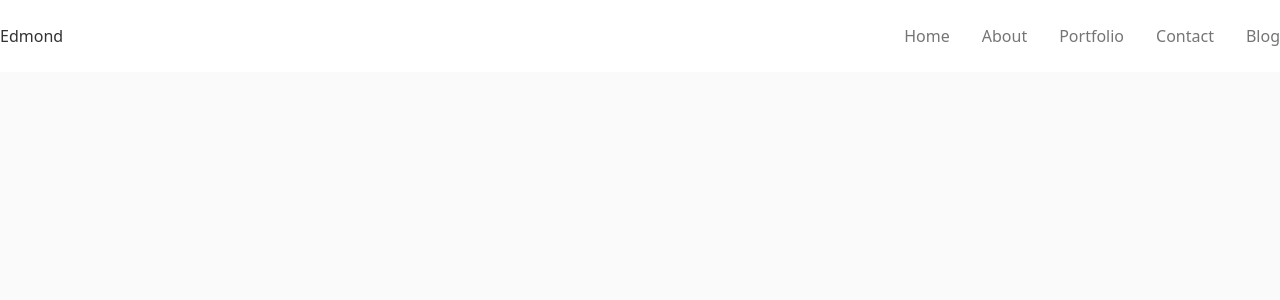
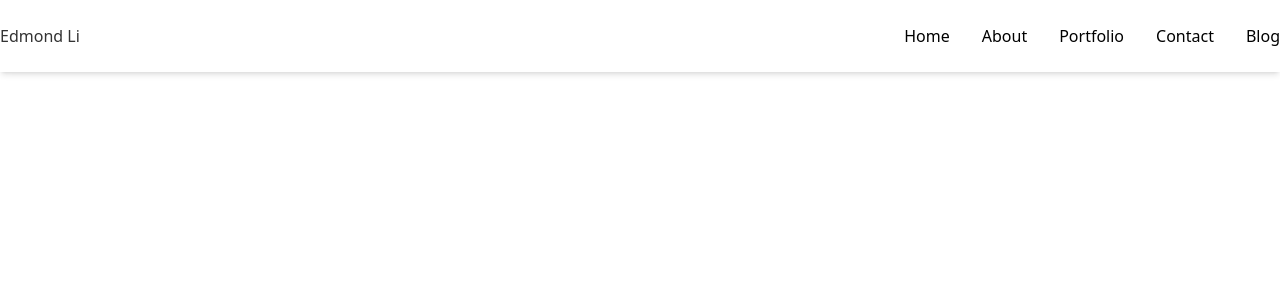
Before and after one commit to EdmondLi1/personalWebsite, a React (Vite) app in the folder client/: page / in a window 1280 px wide. Shown: the top 300 px of the page. Built offline with nearby package versions, Linux system fonts and the light colour scheme.

Commit message:
finished the nav bar

```diff
--- a/client/src/components/Navbar/Navbar.css
+++ b/client/src/components/Navbar/Navbar.css
@@ -17,15 +17,29 @@
   transition: .3s;
 }
 
-.nav__logo,
-.nav__toggle {
-  color: var(--title-color);
-}
-
 .nav__icon, .nav__close, .nav__toggle {
   display: none;
 }
 
-.nav__link:hover {
-  color: var(--title-color-dark);
+@media screen and (max-width: 768px) {
+  .container {
+    padding: 0 0.5rem;
+  }
+
+  .nav__menu {
+    box-shadow: 0 -1px 4px rgba(0, 0, 0, 0.15);
+    transition: .3s;
+    bottom: -100%;
+  }
+  .nav__close {
+    cursor: pointer;
+    font-size: 1.5rem;
+    right: 1.3rem;
+  }
 }
+
+@media screen and (max-width: 350px) {
+  .container {
+    padding: 0 1rem;
+  }
+}
--- a/client/src/components/Navbar/Navbar.tsx
+++ b/client/src/components/Navbar/Navbar.tsx
@@ -1,4 +1,4 @@
-import React from 'react';
+import React, { useState } from 'react';
 import './Navbar.css';
 import {
     IconHome,
@@ -7,7 +7,7 @@ import {
     IconSend2,
     IconArticle,
     IconX,
-    IconGripHorizontal
+    IconLayoutDashboard
 } from '@tabler/icons-react';
 
 // add the navbar items here
@@ -36,24 +36,29 @@ const navItems = [
         name: 'Blog',
         icon: <IconArticle />,
         link: '/blog',
-    },
-
+    }
 ]
 
 const Navbar = () => {
+    const [showNav, setShowNav] = useState(false);
+
     return (
-        <header className="header w-full fixed top-0 left-0">
-            <nav className="nav flex justify-between items-center gap-x-4 container">
-                <a href="index.html" className="nav__logo">
-                    Edmond
+        <header className="header w-full fixed top-0 left-0 max-md:top-auto max-md:bottom-0 shadow-md">
+            <nav className="nav flex justify-between items-center gap-x-4 container max-md:h-header">
+                <a href="index.html" className="nav__logo text-title-color">
+                    Edmond Li
                 </a>
-
-                <div className="nav__menu">
-                    <ul className="flex gap-x-8">
+                <div className={`${showNav ? `bottom-0`: ``} nav__menu
+                    max-md:fixed max-md:left-0 max-md:w-full max-md:bg-body-color
+                    max-md:pt-6 max-md:pr-4 max-md:pb-10 max-md:rounded-3xl
+                    max-phone:pr-1
+                    `}>
+                    <ul className="nav__list flex gap-x-8 max-md:grid max-md:grid-cols-3 max-md:gap-y-6">
+                        {/* map through all the nav items with their list */}
                         {navItems.map((item, index) => (
-                                <li className="nav__item">
-                                    <a href={item.link} className="nav__link flex flex-col items-center">
-                                        <div className="nav__icon">
+                                <li className="nav__item ">
+                                    <a href={item.link} className="nav__link flex flex-col items-center hover:text-color-dark">
+                                        <div className="nav__icon max-md:block">
                                             {item.icon}
                                         </div>
                                         {item.name}
@@ -62,12 +67,16 @@ const Navbar = () => {
                             ))
                         }
                     </ul>
-                    <div className="nav__close">
+                    <div className="nav__close max-md:block max-md:absolute max-md:bottom-2 max-md:text-title-color"
+                        onClick={() => setShowNav(!showNav)}
+                    >
                         <IconX />
                     </div>
                 </div>
-                <div className="nav__toggle">
-                    <IconGripHorizontal />
+                <div className="nav__toggle text-title-color max-md:block hover:text-color-dark"
+                    onClick={() => setShowNav(!showNav)}
+                >
+                    <IconLayoutDashboard />
                 </div>
             </nav>
         </header>
--- a/client/src/index.css
+++ b/client/src/index.css
@@ -3,18 +3,9 @@
 @tailwind utilities;
 
 :root {
-  --header-height: 3rem;
   --hue: 0;
   --sat: 0%;
-  --title-color: hsl(var(--hue), var(--sat), 20%);
-  --title-color-dark: hsl(var(--hue), var(--sat), 0%);
-  --text-color: hsl(var(--hue), var(--sat), 46%);
-  --body-color: hsl(var(--hue), var(--sat), 98%);
-  --container-color: #fff;
-
-  --z-tooltip: 10;
-  --z-fixed: 100;
-  --z-modal: 1000;
+  --header-height: 3rem;
 
   /* font-family: Inter, system-ui, Avenir, Helvetica, Arial, sans-serif;
   line-height: 1.5;
--- a/client/tailwind.config.js
+++ b/client/tailwind.config.js
@@ -4,7 +4,27 @@ export default {
     "./src/**/*.{js,jsx,ts,tsx}",
   ],
   theme: {
-    extend: {},
+    extend: {
+      height: {
+        'header': '3rem',
+      },
+      colors: {
+        'title-color': 'hsl(var(--hue), var(--sat), 20%)',
+        'title-color-dark': 'hsl(var(--hue), var(--sat), 0%)',
+        'text-color': 'hsl(var(--hue), var(--sat), 46%)',
+        'body-color': 'hsl(var(--hue), var(--sat), 98%)',
+        'container-color': '#fff',
+      },
+      zIndex: {
+        'tooltip': '10',
+        'fixed': '100',
+        'modal': '1000',
+      },
+      screens: {
+        'max-md': {'max': '768px'},
+        'max-phone': {'max': '350px'},
+      },
+    },
   },
   plugins: [],
 }
```
